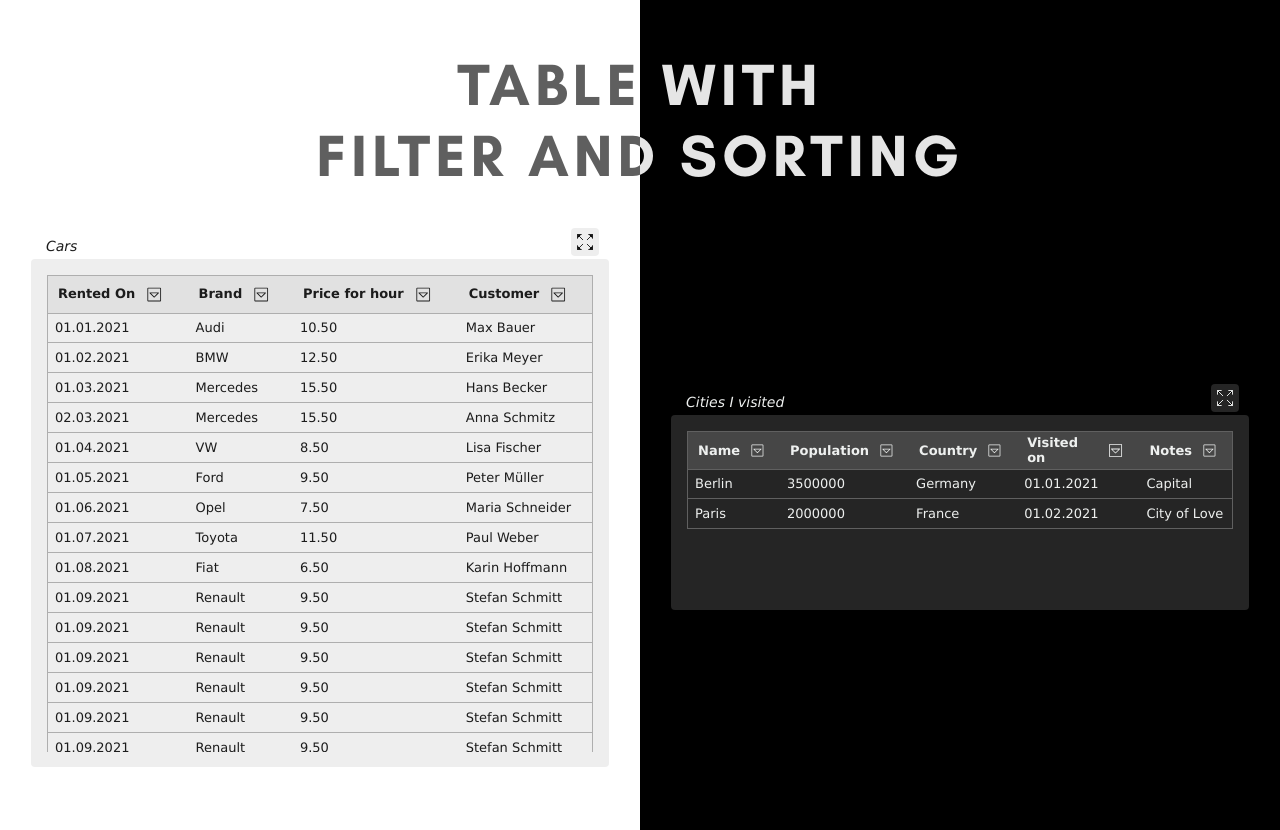
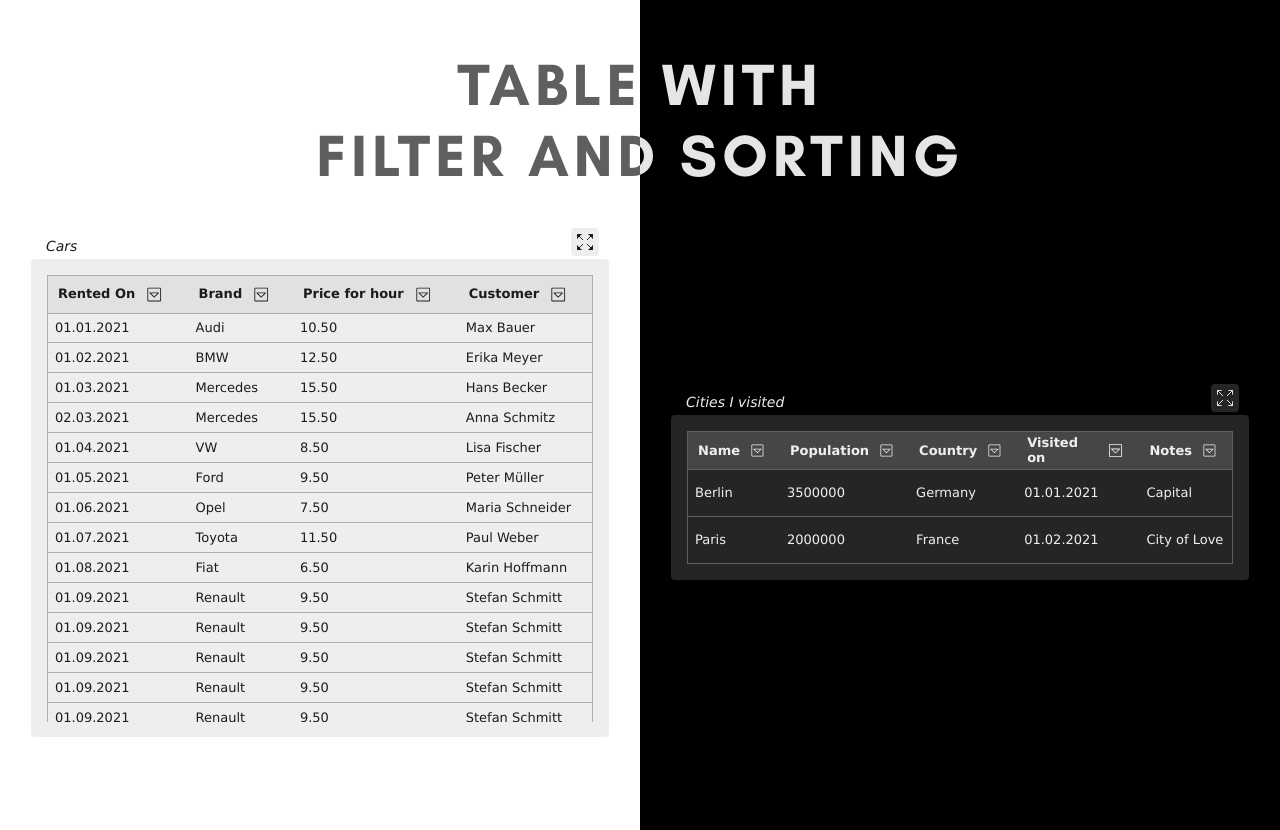
Before and after one commit to vika-v-v/table-with-filters-and-sorting, an Angular app: page / in a window 1280 px wide. Built offline with nearby package versions, Linux system fonts and the light colour scheme; a web font is replaced by a local one.

Commit message:
working on box of the table

```diff
--- a/src/app/table/table.component.css
+++ b/src/app/table/table.component.css
@@ -104,11 +104,12 @@ svg {
   padding: 15px;
   position: relative;
   background-color: var(--main-background);
+  box-sizing: border-box;
 }
 
 #table-content-container {
-  overflow-y: auto;
-  overflow-x: hidden;
+  overflow: auto;
+  max-height: 100%;
   height: 100%;
   margin: 0;
   box-sizing: border-box;
@@ -116,9 +117,9 @@ svg {
 }
 
 table {
-  overflow-y: auto;
-  overflow-x: hidden;
   width: 100%;
+  height: 100%;
+  min-height: fit-content;
   box-sizing: border-box;
   padding: 1px;
   border-collapse: collapse;
```
